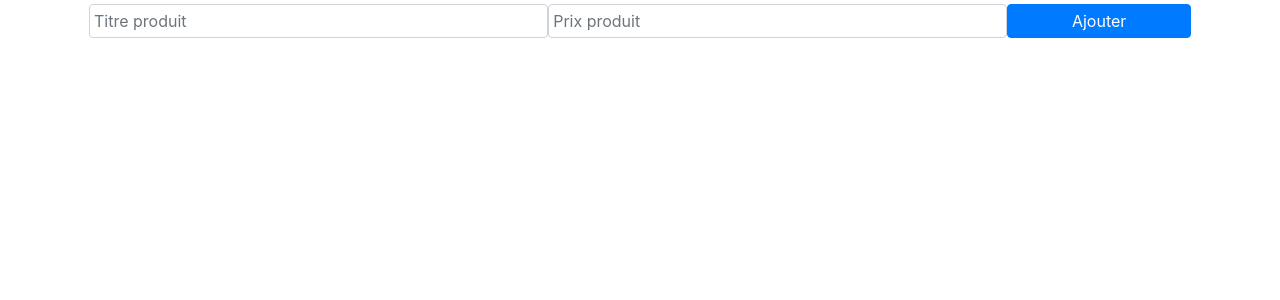
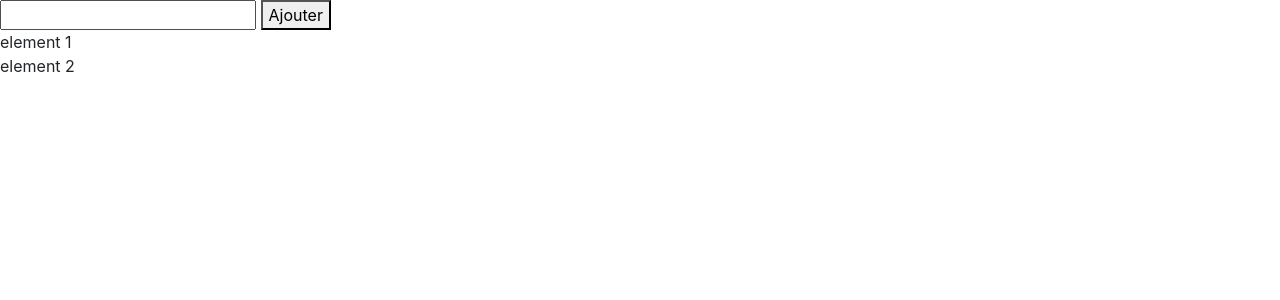
Before and after one commit to ihabAbadi/reactFormationSoftTeam, a React (Create React App) app: page / in a window 1280 px wide. Shown: the top 300 px of the page. Built offline with nearby package versions, Linux system fonts and the light colour scheme.

Commit message:
suite formation react

```diff
--- a/src/App.js
+++ b/src/App.js
@@ -31,8 +31,8 @@ const App = () => (<div>
       {/* <FirstComponent></FirstComponent>
       <FirstComponent></FirstComponent> */}
       {/* <FirstComponentEvent></FirstComponentEvent> */}
-      {/* <PersonsComponent></PersonsComponent> */}
-      <ProductsComponent></ProductsComponent>
+      <PersonsComponent></PersonsComponent>
+      {/* <ProductsComponent></ProductsComponent> */}
 </div>)
 
 export default App;
--- /dev/null
+++ b/src/ComponentWithEvent/FormPersonComponent.js
@@ -0,0 +1,21 @@
+import React, { PureComponent } from 'react'
+
+export class FormPersonComponent extends PureComponent {
+    constructor(props) {
+        super(props)
+        this.state = {
+            person : ''
+        }
+    }
+
+    addPerson = () => {
+        this.props.addPerson(this.state.person)
+    }
+    render() {
+        return(
+            <div>
+                <input type="text" onChange={(e) => this.setState({ person: e.target.value })} /> <button onClick={this.addPerson}>Ajouter</button>
+            </div>
+        )
+    }
+}
--- a/src/ComponentWithEvent/PersonsComponent.js
+++ b/src/ComponentWithEvent/PersonsComponent.js
@@ -1,28 +1,24 @@
 import React, { PureComponent } from 'react'
+import { FormPersonComponent } from './FormPersonComponent';
 
 export class PersonsComponent extends PureComponent {
     constructor(props) {
         super(props);
         this.state = {
-            persons: ['element 1',' element 2'],
-            person: undefined
+            persons: ['element 1', ' element 2'],
         }
     }
 
-    addPerson = () => {
-        if (this.state.person != undefined) {
-            //operateur spread  => ...
-            this.setState(
-                {
-                    persons: [ ...this.state.persons.slice(1)],
-                    person: undefined
-                });
-        }
+    addPerson = (p) => {
+        this.setState(
+            {
+                persons: [...this.state.persons, p],
+            });
     }
     render() {
         return (
             <div>
-                <input type="text" onChange={(e) => this.setState({ person: e.target.value })} /> <button onClick={this.addPerson}>Ajouter</button>
+                <FormPersonComponent addPerson={this.addPerson}></FormPersonComponent>
                 {this.state.persons.map((element, index) => (
                     <div>{element}</div>
                 ))}
```
